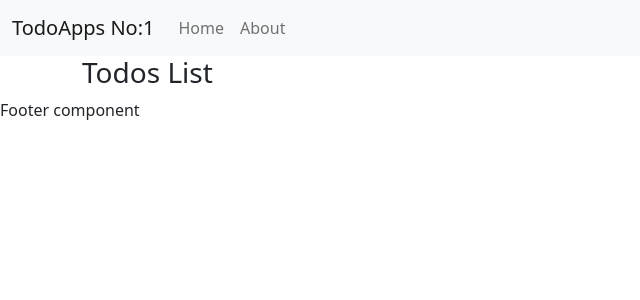
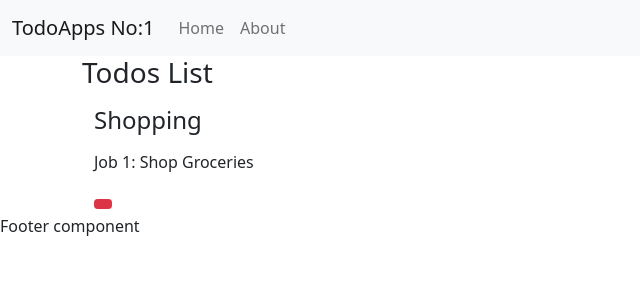
Before and after one commit to NehaSijaria/todo-app, a React (Create React App) app: page / in a window 1280 px wide. Shown: the top 300 px of the page, without its empty margins (0-640 px from the left). Built offline with nearby package versions, Linux system fonts and the light colour scheme.

Commit message:
display single todo

```diff
--- a/src/components/TodoItem.js
+++ b/src/components/TodoItem.js
@@ -1,10 +1,14 @@
 import React from 'react';
-import Todo from './Todos'
-export default function TodoItems() {
+
+
+export default function TodoItem({todo}) {
+  // console.log(todo); // getting first todo obj
   return (
-    <div>
-      All Todo items Comp
-    <Todo />
+    <div className='container'>
+
+      <h4 className='tex-center my-3'>{todo.title}</h4>
+      <p>{todo.desc}</p>
+      <button className='btn btn-sm btn-danger'></button>
     </div>
   )
 }
--- a/src/components/Todos.js
+++ b/src/components/Todos.js
@@ -1,13 +1,13 @@
 import React from 'react'
-// import TodoItem from './TodoItem'
+import TodoItem from './TodoItem'
 
 export default function Todo(props) {
-  console.log('props--', props.myTodos)
+  console.log('myTodosProps--', props.myTodos)//getting all todos
   return (
     <div className='container'>
       <h3>Todos List</h3>
-      {/* {props.myTodos} */}
-      {/* <TodoItem singleTodo={props.myTodos}/> */}
+      {/* sendng first todo */}
+      <TodoItem todo={props.myTodos[0]}/>
     </div>
   )
 }
```
